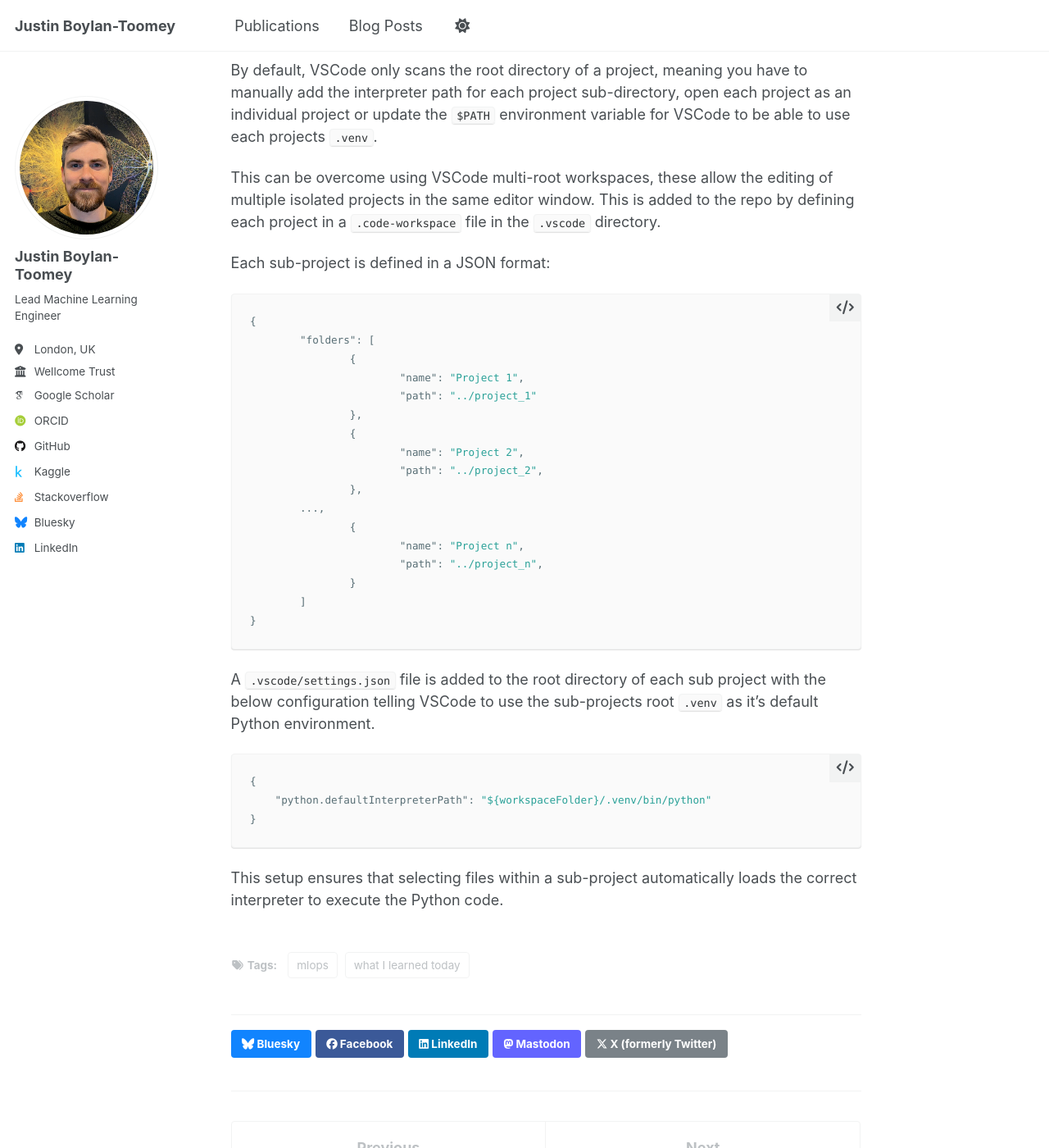
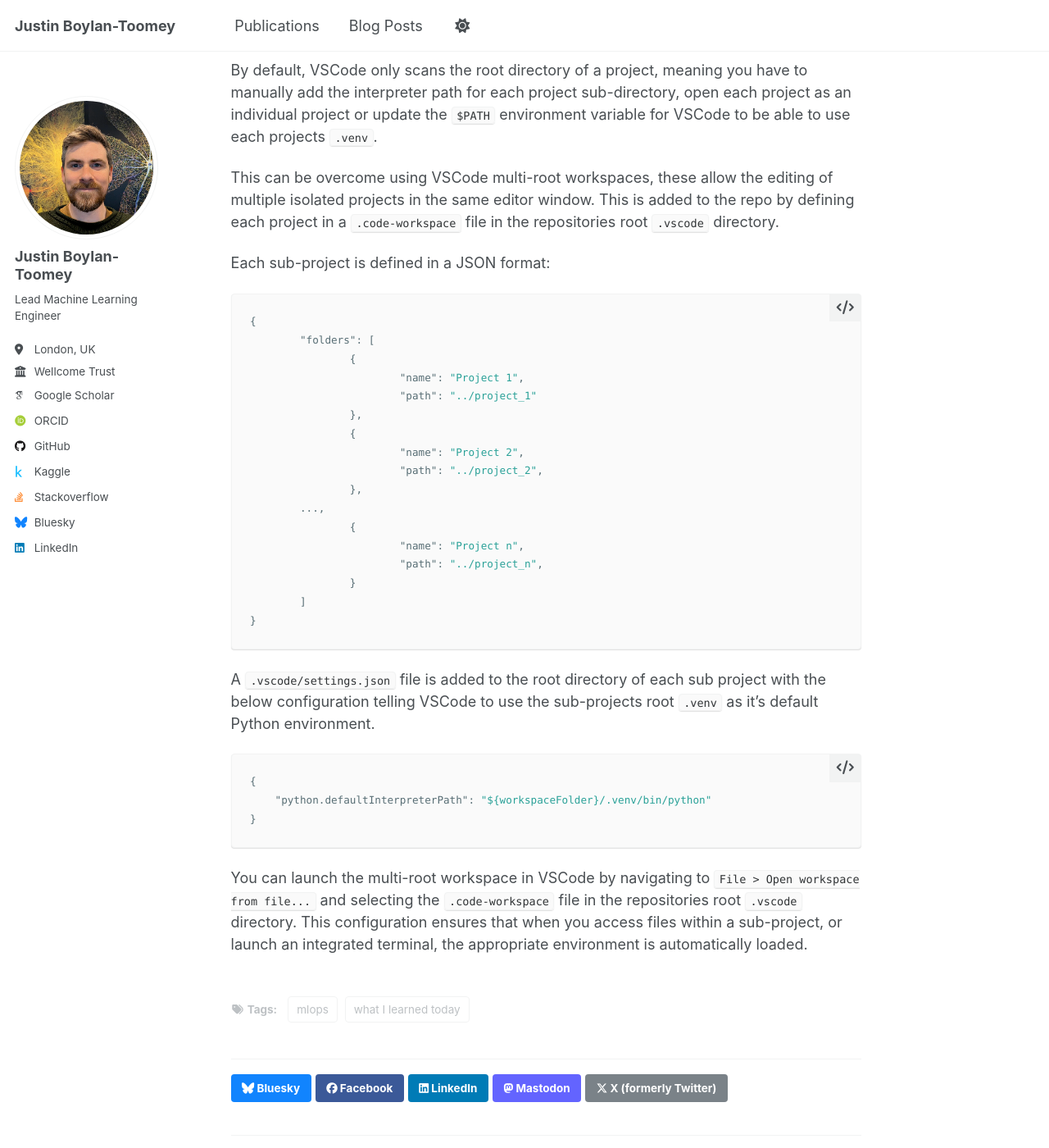
Before and after one commit to justinbt1/justinbt1.github.io, a Jekyll site: the page built from _posts/2026-01-22-managing-uv-monorepo-envs.md, in a window 1280 px wide and 1400 px high, scrolled down 2222 px. Shown: the whole window at 82% size. Built offline with Jekyll 4.4.1, drawn with Linux system fonts in a browser that asks for light colours; some web fonts are replaced; a script that is not in the unit is left out.

````diff
--- a/_posts/2026-01-22-managing-uv-monorepo-envs.md
+++ b/_posts/2026-01-22-managing-uv-monorepo-envs.md
@@ -71,7 +71,7 @@
 ### 2. Manage Dependencies Using Multi-Root VSCode Workspaces
 By default, VSCode only scans the root directory of a project, meaning you have to manually add the interpreter path for each project sub-directory, open each project as an individual project or update the `$PATH` environment variable for VSCode to be able to use each projects `.venv`.
 
-This can be overcome using VSCode multi-root workspaces, these allow the editing of multiple isolated projects in the same editor window. This is added to the repo by defining each project in a `.code-workspace` file in the `.vscode` directory.
+This can be overcome using VSCode multi-root workspaces, these allow the editing of multiple isolated projects in the same editor window. This is added to the repo by defining each project in a `.code-workspace` file in the repositories root `.vscode` directory.
 
 Each sub-project is defined in a JSON format:
 
@@ -103,4 +103,4 @@
 }
 ```
 
-This setup ensures that selecting files within a sub-project automatically loads the correct interpreter to execute the Python code.
+You can launch the multi-root workspace in VSCode by navigating to `File > Open workspace from file...` and selecting the `.code-workspace` file in the repositories root `.vscode` directory. This configuration ensures that when you access files within a sub-project, or launch an integrated terminal, the appropriate environment is automatically loaded.
````
